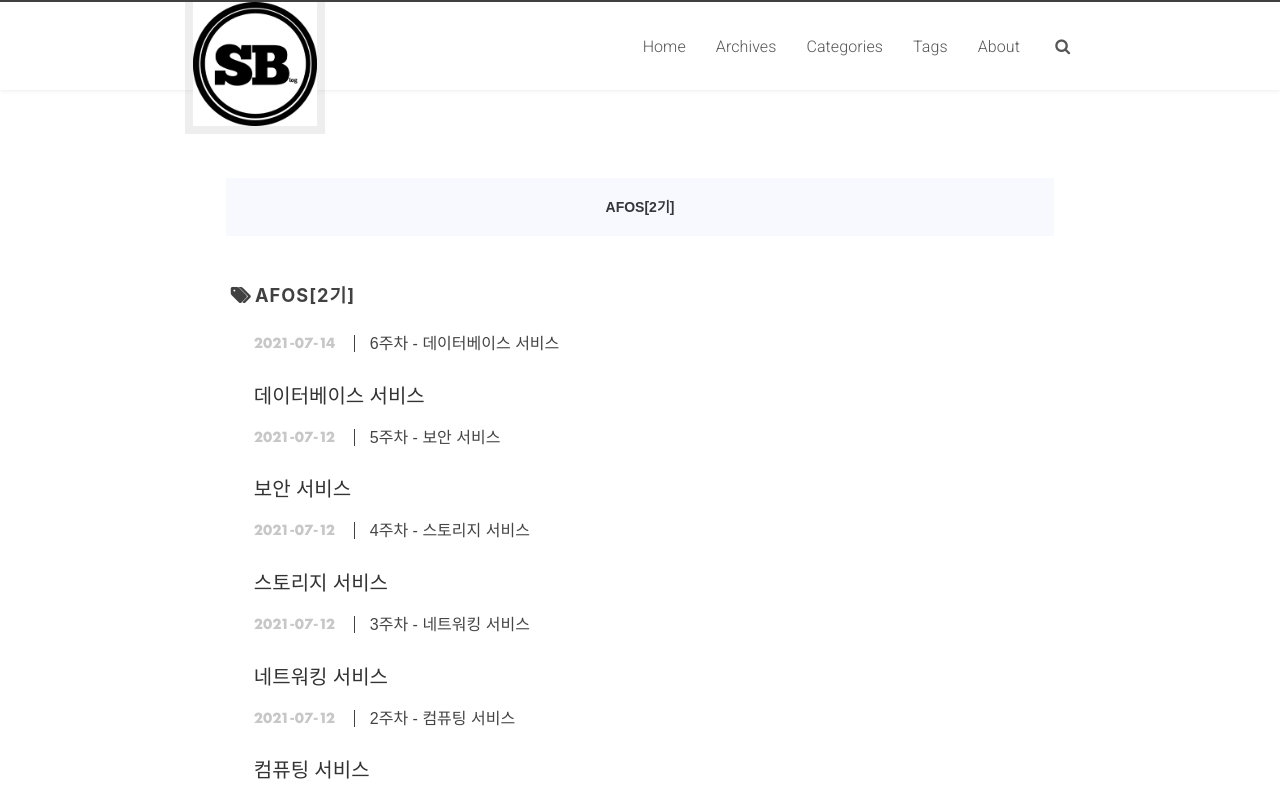
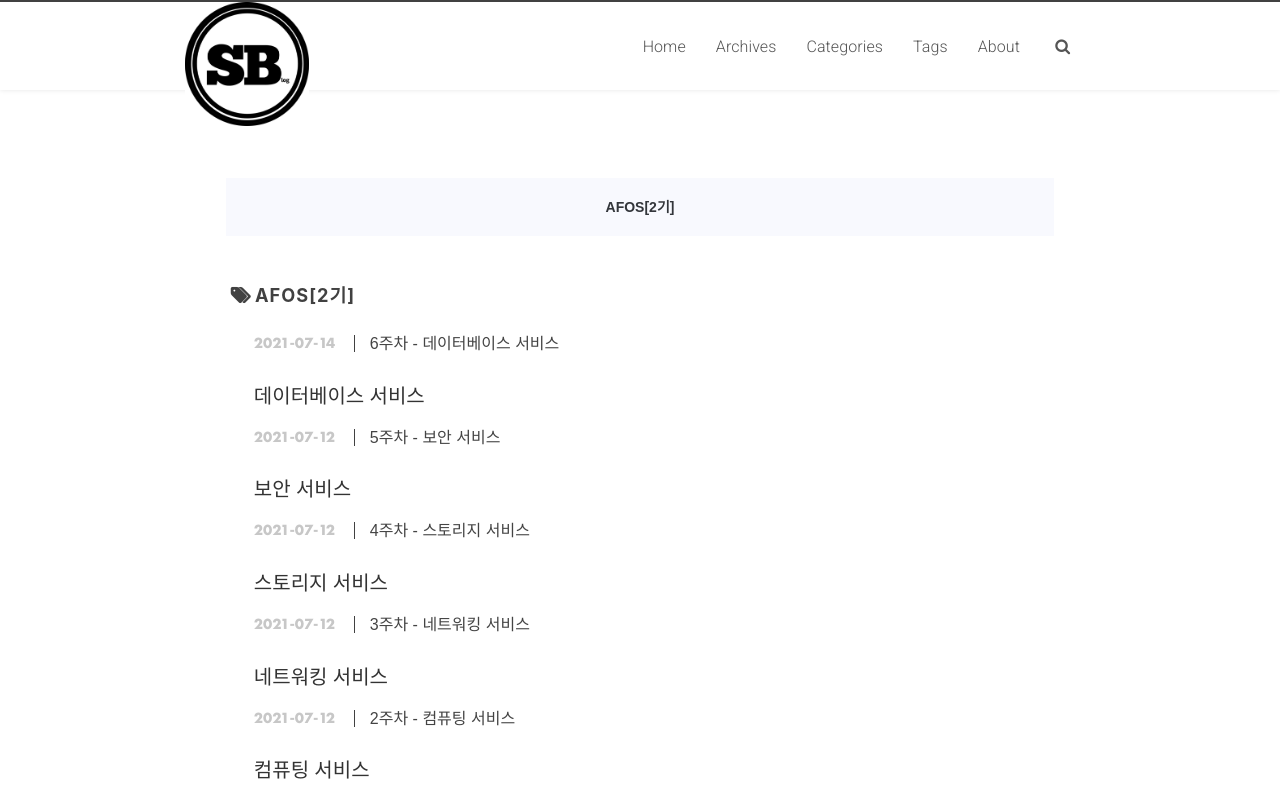
Before and after one commit to icebear2n2/icebear2n2.github.io, a plain HTML site: page tags/index.html in a window 1280 px wide. Shown: the top 788 px of the page. Drawn offline with nearby package versions, Linux system fonts and the light colour scheme; some packages are replaced by stand-ins of ours; no server answers; a script that the page names is missing.

Commit message:
Site updated: 2021-07-14 23:48:08

```diff
--- a/css/style.css
+++ b/css/style.css
@@ -593,7 +593,7 @@ body {
   color: #555;
   border-style: solid;
   border-color: rgba(24,24,21,0.07);
-  border-width: 0 8px 8px 8px;
+  border-width: 0 0px 0px 0px;
 }
 @media screen and (max-width: 479px) {
   .brand {
```
